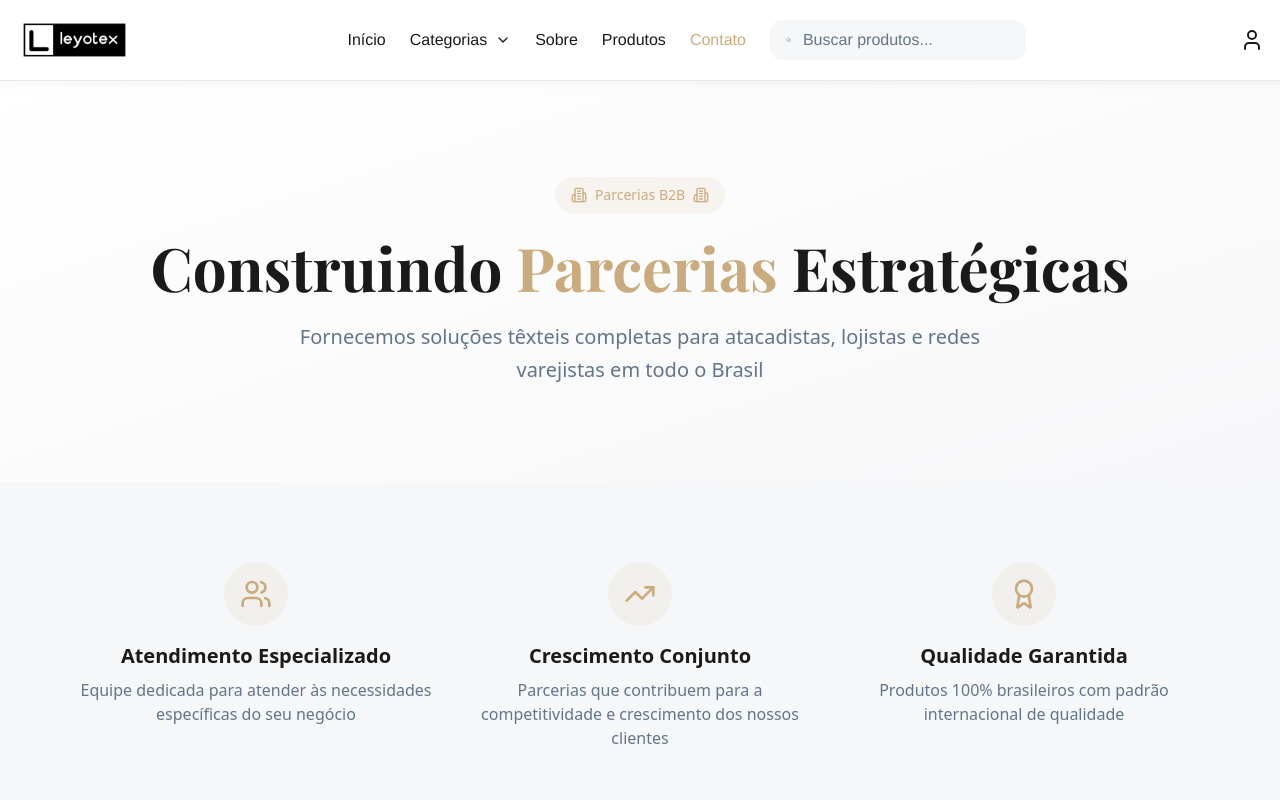
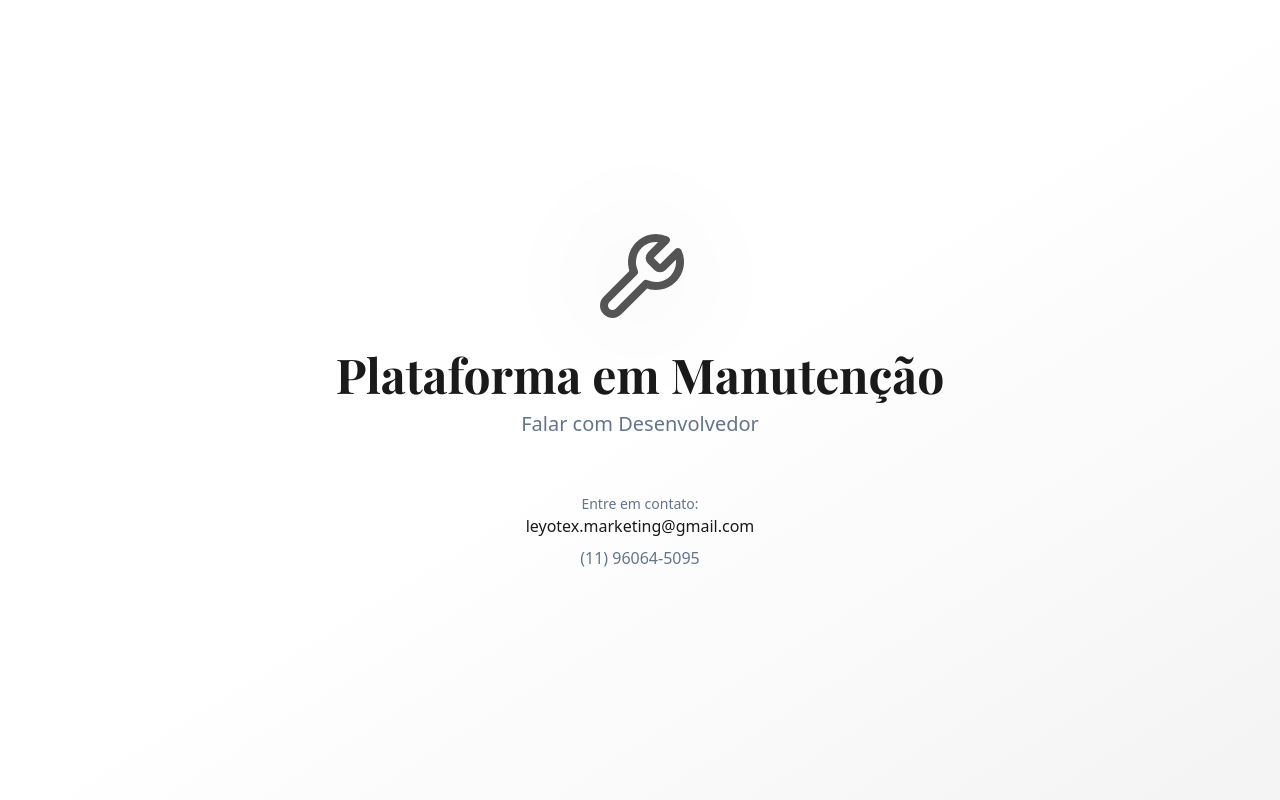
Before and after one commit to leyotexmarketing/leyotex-showcase-sparkle-46161, a React (Vite) app: page /contato in a window 1280 px wide. Shown: the top 800 px of the page. Built offline with nearby package versions, Linux system fonts and the light colour scheme; the HTML template or start-up script is replaced by a standard one; a web font is replaced by a local one.

Commit message:
Impose Maintenance Page
Add a full-screen maintenance page to block access and display "Plataforma em manutenção - Falar com Desenvolvedor". Implemented a Maintenance.tsx component and wired App.tsx to render only this page during maintenance mode, preventing navigation to other routes.

```diff
--- a/src/App.tsx
+++ b/src/App.tsx
@@ -1,53 +1,5 @@
-import { Toaster } from "@/components/ui/toaster";
-import { Toaster as Sonner } from "@/components/ui/sonner";
-import { TooltipProvider } from "@/components/ui/tooltip";
-import { QueryClient, QueryClientProvider } from "@tanstack/react-query";
-import { BrowserRouter, Routes, Route } from "react-router-dom";
-import { AuthProvider } from "./contexts/AuthContext";
-import { CartProvider } from "./contexts/CartContext";
-import { ProtectedRoute } from "./components/ProtectedRoute";
-import Index from "./pages/Index";
-import About from "./pages/About";
-import Contact from "./pages/Contact";
-import Products from "./pages/Products";
-import Login from "./pages/Login";
-import AdminPanel from "./pages/AdminPanel";
-import PrivacyPolicy from "./pages/PrivacyPolicy";
-import NotFound from "./pages/NotFound";
+import Maintenance from "./pages/Maintenance";
 
-const queryClient = new QueryClient();
-
-const App = () => (
-  <QueryClientProvider client={queryClient}>
-    <AuthProvider>
-      <CartProvider>
-        <TooltipProvider>
-          <Toaster />
-          <Sonner />
-          <BrowserRouter>
-            <Routes>
-              <Route path="/" element={<Index />} />
-              <Route path="/sobre" element={<About />} />
-              <Route path="/contato" element={<Contact />} />
-              <Route path="/produtos" element={<Products />} />
-              <Route path="/politica-de-privacidade" element={<PrivacyPolicy />} />
-              <Route path="/login" element={<Login />} />
-              <Route
-                path="/admin"
-                element={
-                  <ProtectedRoute requireAdmin>
-                    <AdminPanel />
-                  </ProtectedRoute>
-                }
-              />
-              {/* ADD ALL CUSTOM ROUTES ABOVE THE CATCH-ALL "*" ROUTE */}
-              <Route path="*" element={<NotFound />} />
-            </Routes>
-          </BrowserRouter>
-        </TooltipProvider>
-      </CartProvider>
-    </AuthProvider>
-  </QueryClientProvider>
-);
+const App = () => <Maintenance />;
 
 export default App;
--- /dev/null
+++ b/src/pages/Maintenance.tsx
@@ -0,0 +1,42 @@
+import { Wrench } from "lucide-react";
+
+const Maintenance = () => {
+  return (
+    <div className="min-h-screen flex items-center justify-center bg-gradient-to-br from-background via-background to-primary/5">
+      <div className="text-center space-y-6 px-4">
+        <div className="flex justify-center">
+          <div className="relative">
+            <Wrench className="w-24 h-24 text-primary animate-pulse" />
+            <div className="absolute inset-0 bg-primary/20 blur-xl rounded-full animate-ping" />
+          </div>
+        </div>
+
+        <div className="space-y-3">
+          <h1 className="text-4xl md:text-5xl font-playfair font-bold text-foreground">
+            Plataforma em Manutenção
+          </h1>
+          <p className="text-xl text-muted-foreground">
+            Falar com Desenvolvedor
+          </p>
+        </div>
+
+        <div className="pt-8 space-y-2">
+          <p className="text-sm text-muted-foreground">
+            Entre em contato:
+          </p>
+          <a
+            href="mailto:leyotex.marketing@gmail.com"
+            className="text-primary hover:text-primary/80 transition-colors font-medium"
+          >
+            leyotex.marketing@gmail.com
+          </a>
+          <p className="text-muted-foreground">
+            (11) 96064-5095
+          </p>
+        </div>
+      </div>
+    </div>
+  );
+};
+
+export default Maintenance;
```
